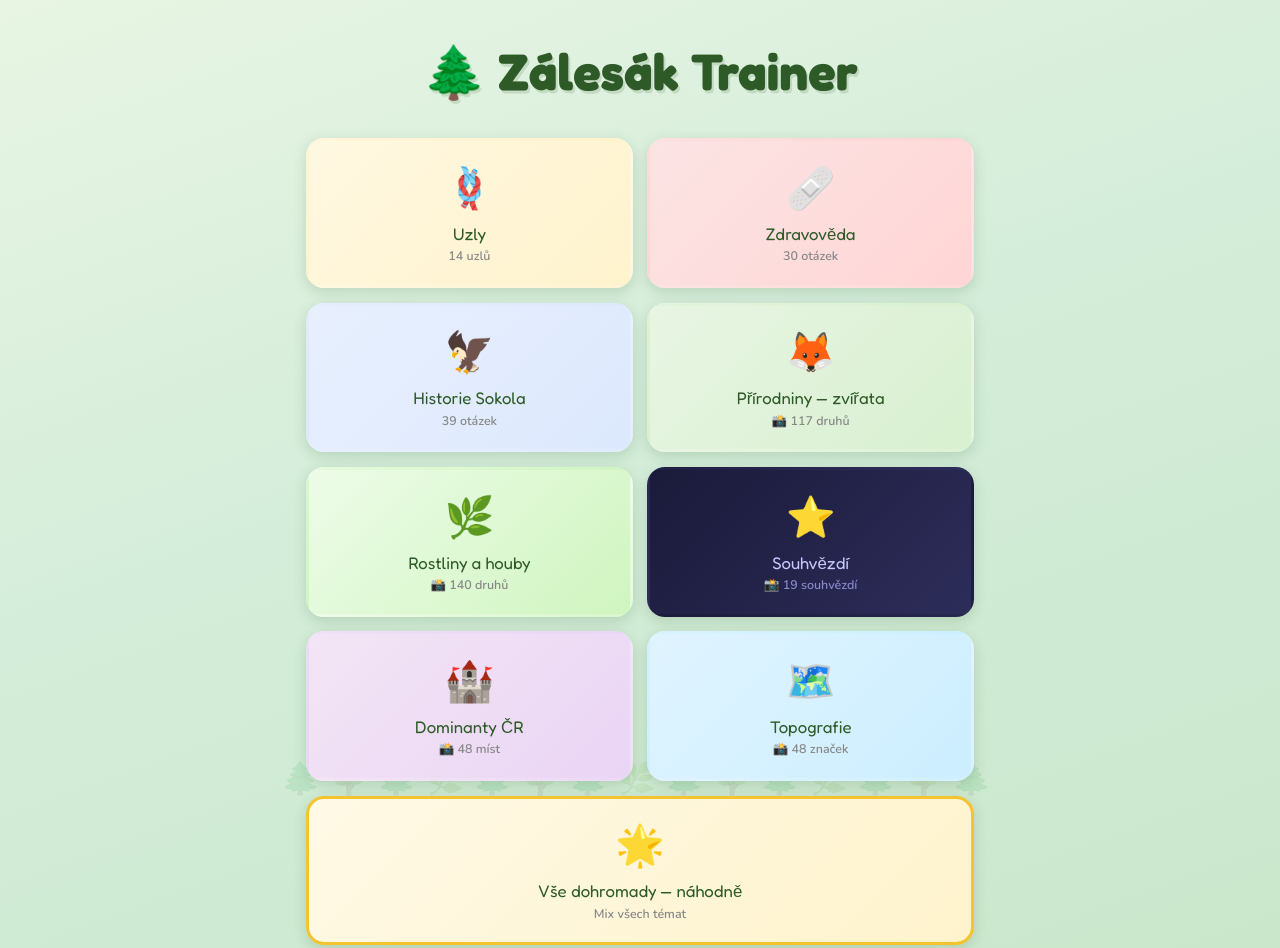
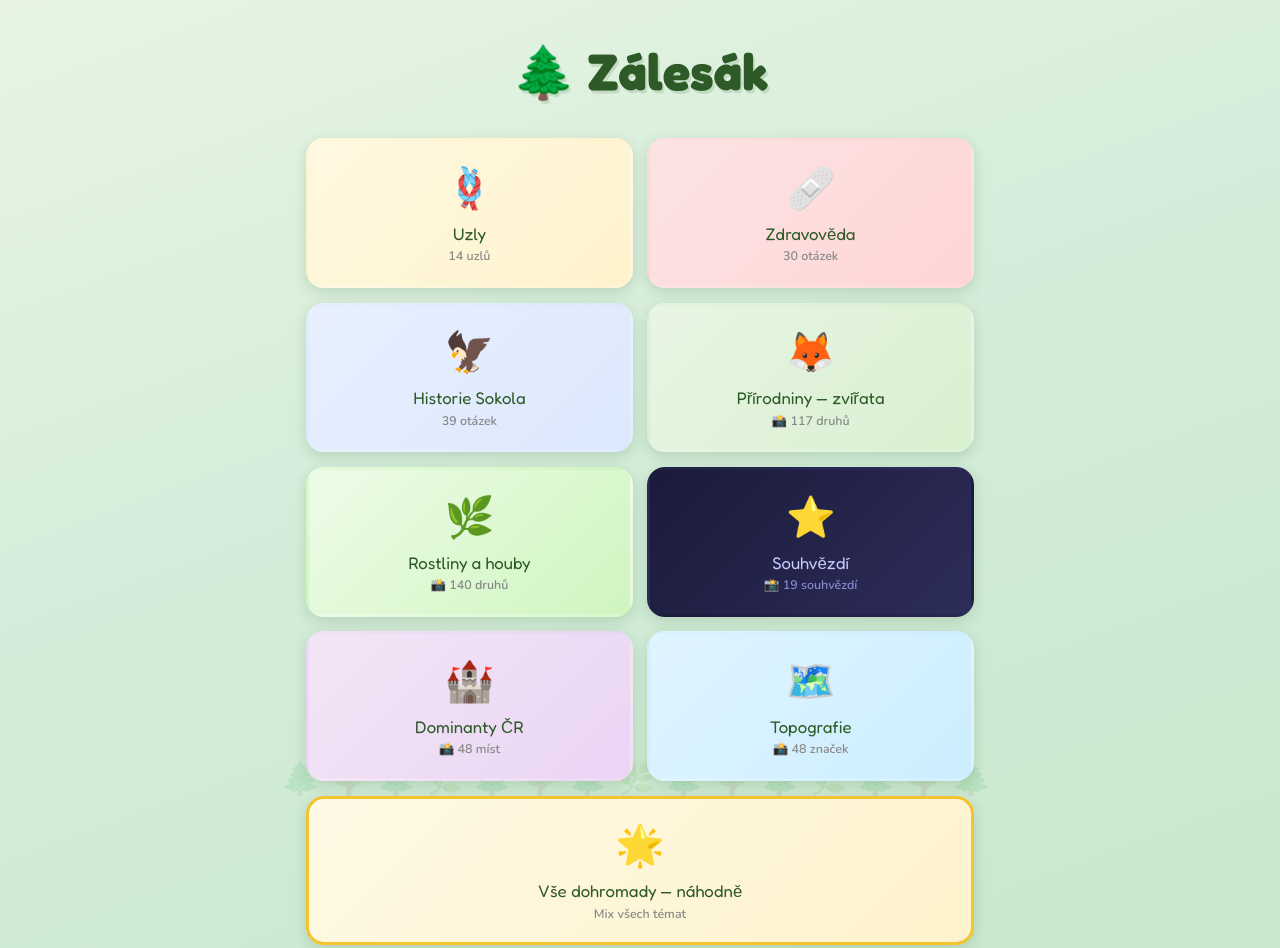
Before and after one commit to knot/zalesak-trainer, a plain HTML site: page index.html in a window 1280 px wide. Shown: the top 948 px of the page. Drawn offline with nearby package versions, Linux system fonts and the light colour scheme.

Commit message:
Přejmenuj aplikaci: Zálesák Trainer → Zálesák
Co-Authored-By: Claude Sonnet 4.6 (1M context) <noreply@anthropic.com>

```diff
--- a/index.html
+++ b/index.html
@@ -3,7 +3,7 @@
 <head>
 <meta charset="UTF-8">
 <meta name="viewport" content="width=device-width, initial-scale=1.0, maximum-scale=1.0">
-<title>Zálesák AI Trainer 🌲</title>
+<title>Zálesák 🌲</title>
 <style>
   @import url('https://fonts.googleapis.com/css2?family=Nunito:wght@400;600;700;800;900&family=Fredoka:wght@400;600;700&display=swap');
   :root {
@@ -233,7 +233,7 @@
 <body>
 <div class="app">
   <div class="header">
-    <h1>🌲 Zálesák Trainer</h1>
+    <h1>🌲 Zálesák</h1>
   </div>
 
   <div id="screen-menu">
```
